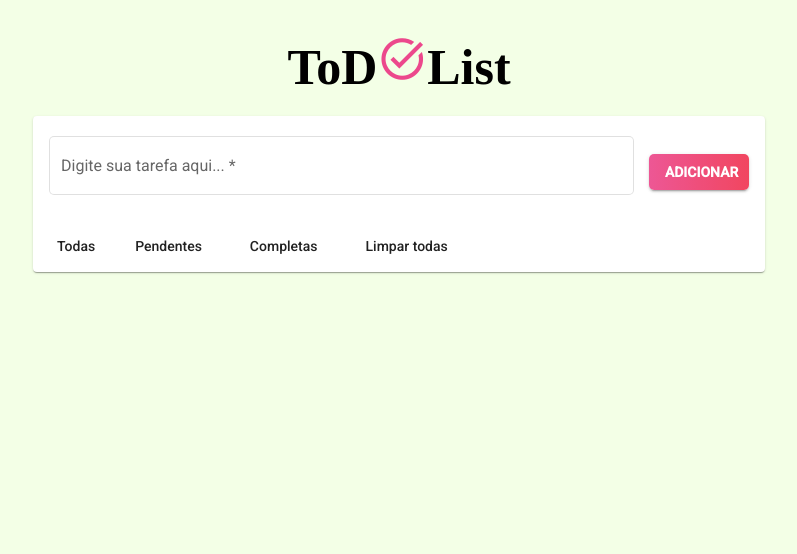
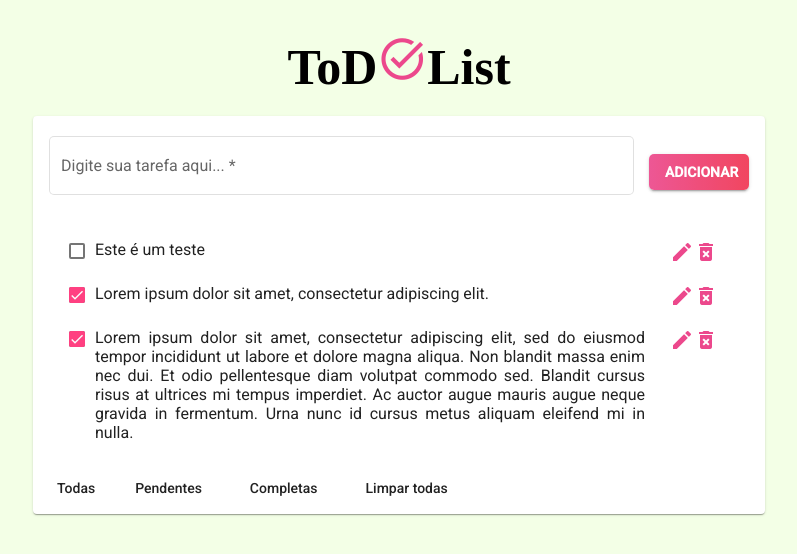
Before and after one commit to anaptank/toDoList, an Angular app: page / in a window 1280 px wide. Shown: the top 554 px of the page, without its empty margins (241-1038 px from the left). Built offline with nearby package versions, Linux system fonts and the light colour scheme.

Commit message:
Correções

```diff
--- a/src/app/todos/todos.component.ts
+++ b/src/app/todos/todos.component.ts
@@ -35,6 +35,7 @@
 
   ngOnInit(): void {
     this.todos = this.service.getAllTodos();
+    this.elementosSelecionados = this.todos
   }
 
   onFormSubmit(form: NgForm) {
```
